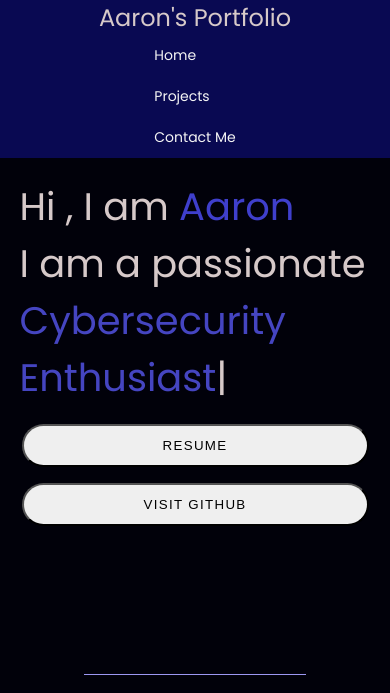
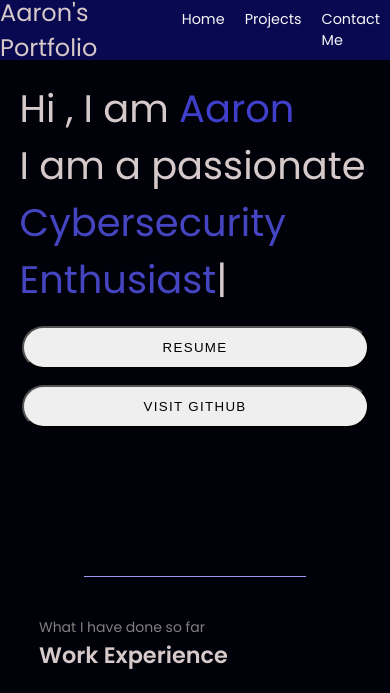
Before and after one commit to itswasabi101/PortfWebs, a plain HTML site: page index.html in a window 390 px wide. Shown: the top 693 px of the page. Drawn offline with nearby package versions, Linux system fonts and the light colour scheme.

Commit message:
Update styles.css

```diff
--- a/styles.css
+++ b/styles.css
@@ -233,16 +233,23 @@ footer .footer-rights {
 }
 @media (max-width: 768px) {
     nav {
-        flex-direction: column;
-        height: auto;
+/*         flex-direction: column;
+        height: auto; */
+        flex-direction:row;
+        justify-content:space-between;
+        height:60px;
     }
 
     nav ul {
-        flex-direction: column;
+        flex-direction: row;
+        justify-content:space-around;
     }
 
     nav ul li {
-        margin: 10px 0;
+        margin: 50px 10px;
+    }
+    nav ul li a {
+        font-size:0.9rem;
     }
 
     .firstsection {
```
